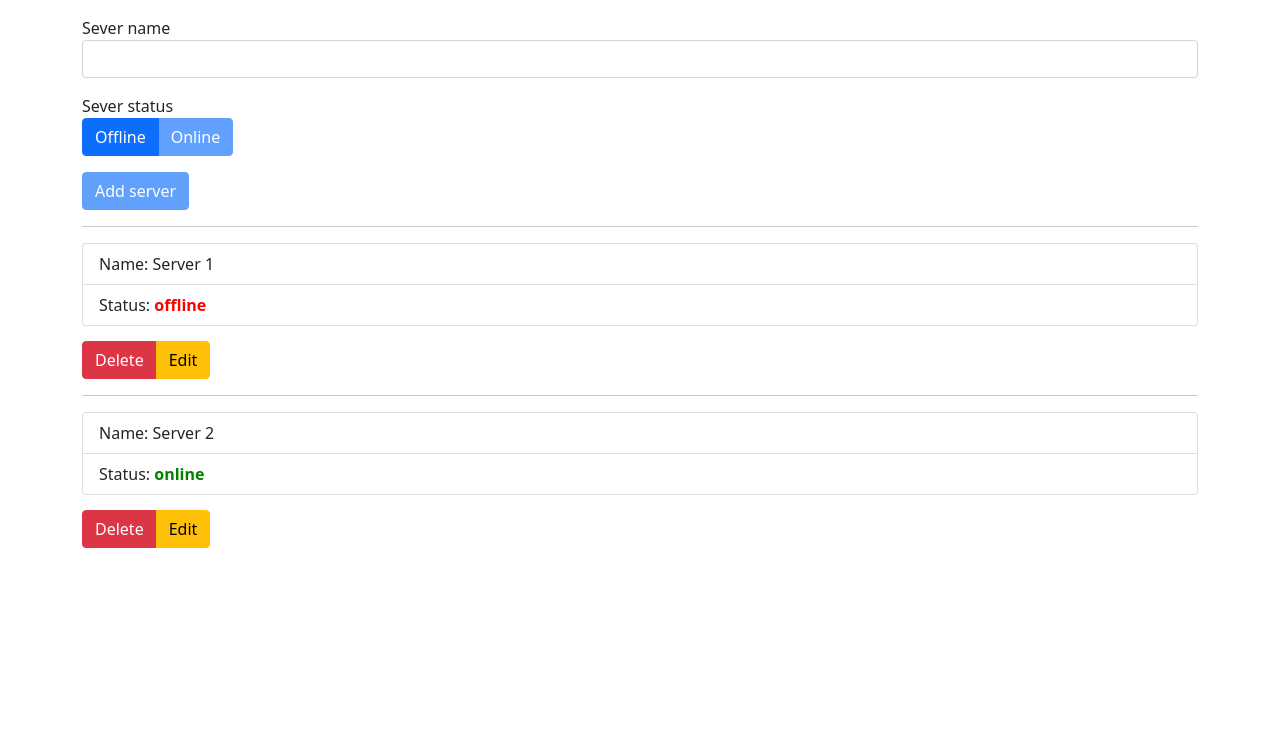
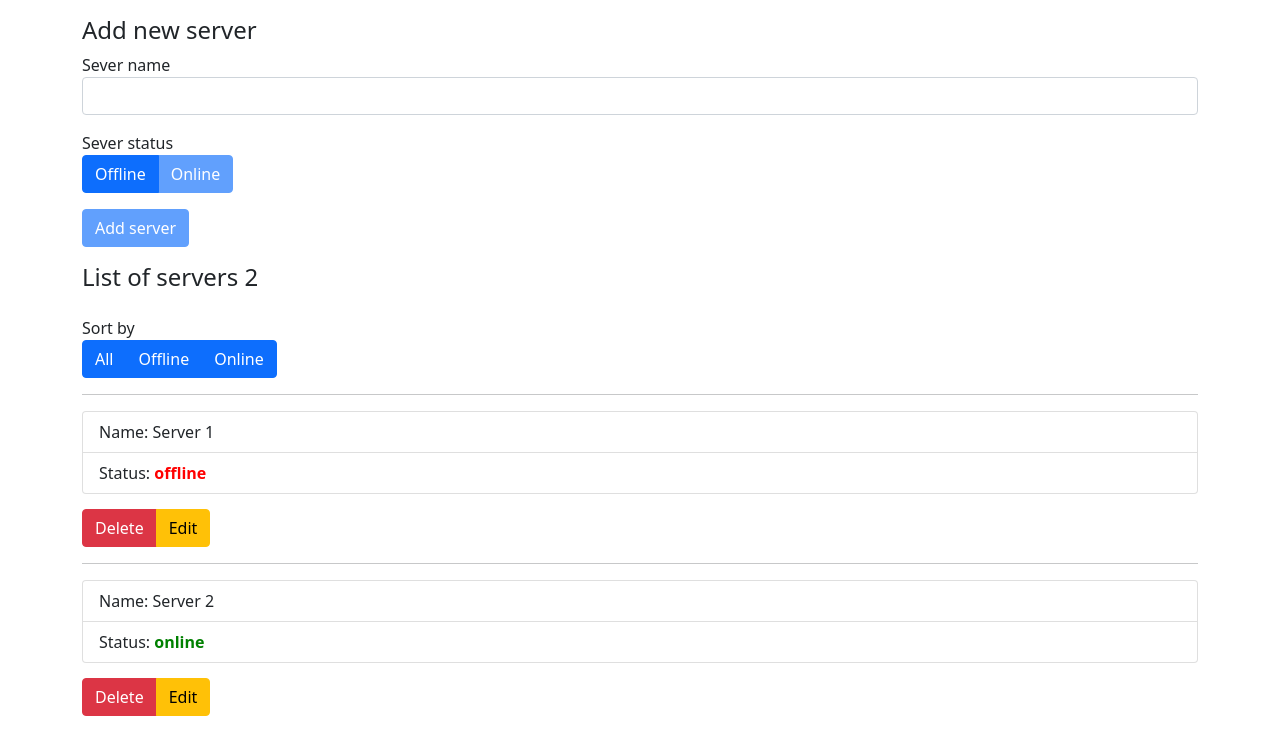
Before and after one commit to timardex/angular-crud, an Angular app: page / in a window 1280 px wide. Shown: the top 754 px of the page. Built offline with nearby package versions, Linux system fonts and the light colour scheme.

Commit message:
sort servers by status

```diff
--- a/src/app/input/input.component.html
+++ b/src/app/input/input.component.html
@@ -1,4 +1,4 @@
-<div class="mt-3">
+<div>
   <label>Sever name</label>
   <input
     type="text" class="form-control"
--- a/src/app/server/server.component.html
+++ b/src/app/server/server.component.html
@@ -1,3 +1,4 @@
+<div *ngIf="server.visible">
   <hr>
 
   <div *ngIf="!showFields">
@@ -21,3 +22,4 @@
 
     <button (click)="onUpdate()" type="button" [disabled]="serverName === ''" class="btn btn-success mt-3">Save</button>
   </div>
+</div>
--- a/src/app/server/server.component.ts
+++ b/src/app/server/server.component.ts
@@ -10,7 +10,7 @@ export class ServerComponent implements OnInit {
   serverName = '';
   serverStatus = '';
 
-  @Input() server: {id: number, name: string, status: string};
+  @Input() server: {id: number, name: string, status: string, visible: boolean};
   @Input() onDeleteServer: (args: number) => void;
   @Input() onUpdateServer: (server: {id: number, name: string, status: string}) => void;
 
--- a/src/app/servers/servers.component.html
+++ b/src/app/servers/servers.component.html
@@ -1,3 +1,4 @@
+<h4 class="mt-3">Add new server</h4>
 <app-input
   (onChange)="serverName = $event.value"
   [serverName]="serverName"
@@ -7,9 +8,28 @@
 <button
   class="btn btn-primary mt-3"
   [disabled]="serverName === ''"
-  (click)="onCreateServer()">Add server {{ serverName }}</button>
+  (click)="onCreateServer()">Add server</button>
 
 <p *ngIf="listOfServers.length === 0" class="mt-3">No server found</p>
+
+<div *ngIf="listOfServers.length > 0">
+  <h4 class="mt-3">List of servers {{ listOfServers.length }}</h4>
+  <label class="mt-3">Sort by</label>
+  <div class="btn-group d-block">
+    <button
+      type="button"
+      class="btn btn-primary"
+      (click)="onSortByStatus('all')">All</button>
+    <button
+      type="button"
+      class="btn btn-primary"
+      (click)="onSortByStatus('offline')">Offline</button>
+    <button
+      type="button"
+      class="btn btn-primary"
+      (click)="onSortByStatus('online')">Online</button>
+  </div>
+</div>
 
 <app-server
   *ngFor="let server of listOfServers"
--- a/src/app/servers/servers.component.ts
+++ b/src/app/servers/servers.component.ts
@@ -19,11 +19,13 @@ export class ServersComponent implements OnInit {
       id: 1,
       name: 'Server 1',
       status: 'offline',
+      visible: true,
     },
     {
       id: 2,
       name: 'Server 2',
       status: 'online',
+      visible: true,
     }
   ];
 
@@ -56,6 +58,7 @@ export class ServersComponent implements OnInit {
       id: this.listOfServers.length + 1,
       name: this.serverName,
       status: this.serverStatus,
+      visible: true,
     };
 
     this.listOfServers = [...this.listOfServers, newServer];
@@ -79,4 +82,10 @@ export class ServersComponent implements OnInit {
     });
     this.showAlertMessage('updated', element.id);
   }
+
+  onSortByStatus = (sortBy: string) => {
+    this.listOfServers = this.listOfServers.map(server => {
+      return {...server, visible: sortBy === server.status || sortBy === 'all'};
+    });
+  }
 }
```
Lines whose indentation alone changed are shown as unchanged.
